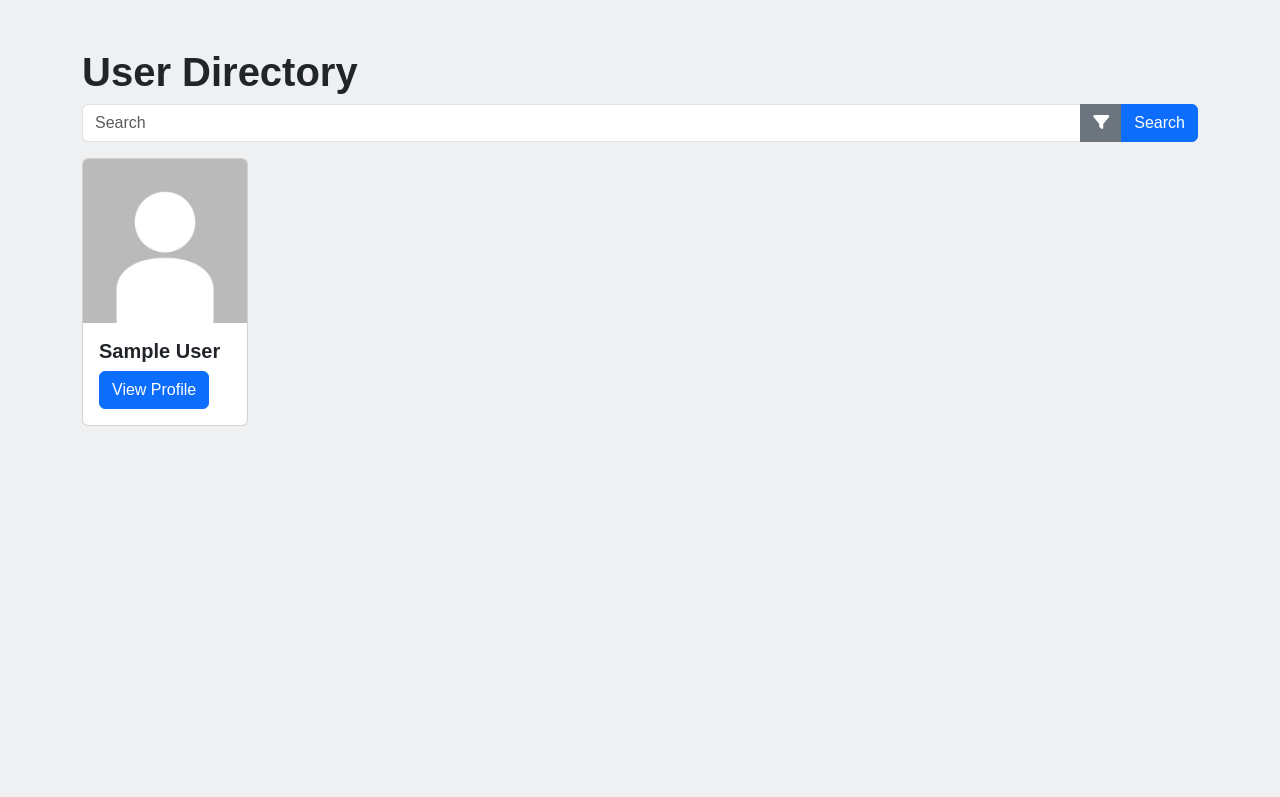
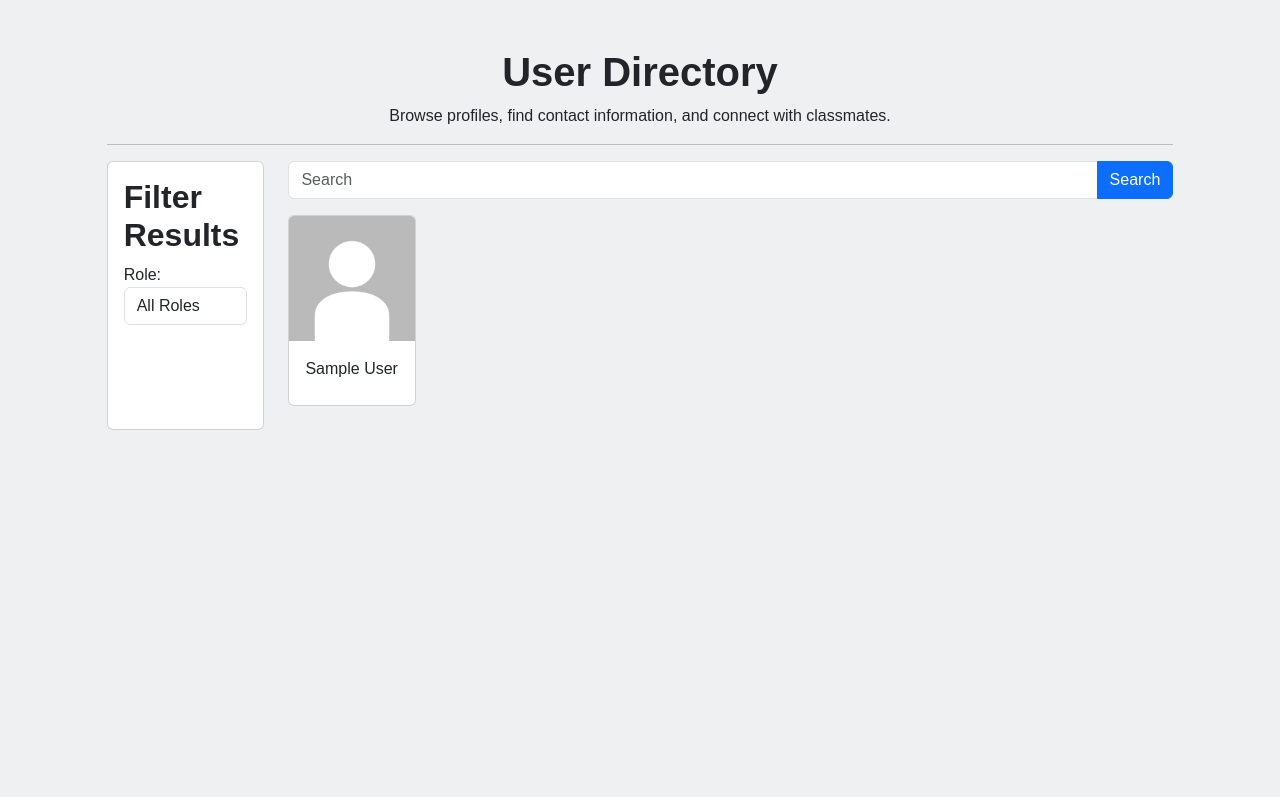
Before and after one commit to coopersully/law_app, a Django app: page /directory/ in a window 1280 px wide. Shown: the part 76-873 px from the top of the page. Run offline with Django 4.2, Linux system fonts and the light colour scheme; the visitor is signed in with stand-in values (Sample User, id 1); data comes from the database, SQL or seed files in the repository; parts of the project's set-up code (start-up, migrations or seed data) failed here and were passed over; some libraries are stand-ins or nearby versions.

Commit message:
Update directory for wireframes

```diff
--- a/static/css/styles.css
+++ b/static/css/styles.css
@@ -67,3 +67,9 @@ body {
 .text-justify {
     text-align: justify;
 }
+
+.truncate {
+    white-space: nowrap;
+    overflow: hidden;
+    text-overflow: ellipsis;
+}
--- a/templates/directory.html
+++ b/templates/directory.html
@@ -4,33 +4,19 @@
 {% block title %}Directory{% endblock %}
 
 {% block content %}
-    <div class="container my-5 full-screen-h">
+    <form method="get" action="{% url 'directory' %}">
+        <div class="col-12 col-md-10 mx-auto my-5 full-screen-h">
+            <div class="text-center">
                 <h1>User Directory</h1>
-
-        <!-- Search bar and role filter form -->
-        <form method="get" action="{% url 'directory' %}">
-            <div class="mb-3">
-                <!-- Search Bar -->
-                <div class="input-group">
-                    <input type="text" class="form-control" placeholder="Search" name="search"
-                           value="{{ request.GET.search }}">
-
-                    <!-- Filter Button -->
-                    <button class="btn btn-secondary" type="button" data-bs-toggle="collapse"
-                            data-bs-target="#filterMenu" aria-expanded="false">
-                        <i class="fas fa-filter"></i>
-                    </button>
-
-                    <!-- Search Button -->
-                    <button class="btn btn-primary" type="submit">
-                        Search
-                    </button>
+                <p>Browse profiles, find contact information, and connect with classmates.</p>
+                <hr>
             </div>
 
-                <!-- Collapsible Filter Menu -->
-                <div class="collapse mt-2" id="filterMenu">
-                    <div class="card card-body">
-                        <p class="fw-bolder">Filter Settings</p>
+            <div class="row">
+                <div class="col-md-2">
+                    <!-- Filter Menu -->
+                    <div class="card card-body" style="height: 100%">
+                        <h2>Filter Results</h2>
                         <label for="role">Role:</label>
                         <label>
                             <select class="form-control" name="role">
@@ -48,26 +34,40 @@
                         </label>
                     </div>
                 </div>
+                <div class="col-md-10">
+                    <!-- Search bar and role filter form -->
+                    <div class="mb-3">
+                        <!-- Search Bar -->
+                        <div class="input-group">
+                            <input type="text" class="form-control" placeholder="Search" name="search"
+                                   value="{{ request.GET.search }}">
+
+                            <!-- Search Button -->
+                            <button class="btn btn-primary" type="submit">
+                                Search
+                            </button>
                         </div>
-        </form>
+                    </div>
 
                     <!-- User cards -->
-        <div class="row">
+                    <div class="row flex-row d-flex align-items-stretch">
                         {% for user in users %}
                             <div class="col-md-2">
+                                <a class="text-decoration-none" href="{% url 'view_profile' user.username %}">
                                     <div class="card mb-4">
                                         {% if user.profile_pic %}
                                             <img src="{{ user.profile_pic.url }}" class="card-img-top"
                                                  alt="{{ user.first_name }} {{ user.last_name }}">
                                         {% else %}
-                            <img src="{% static 'images/default_profile_pic.jpg' %}" class="card-img-top"
+                                            <img src="{% static 'images/default_profile_pic.jpg' %}"
+                                                 class="card-img-top"
                                                  alt="{{ user.first_name }} {{ user.last_name }}">
                                         {% endif %}
                                         <div class="card-body">
-                            <h5 class="card-title">{{ user.first_name }} {{ user.last_name }}</h5>
-                            <a href="{% url 'view_profile' user.username %}" class="btn btn-primary">View Profile</a>
+                                            <p class="card-title truncate">{{ user.first_name }} {{ user.last_name }}</p>
                                         </div>
                                     </div>
+                                </a>
                             </div>
                         {% empty %}
                             <div class="col-12">
@@ -76,4 +76,7 @@
                         {% endfor %}
                     </div>
                 </div>
+            </div>
+        </div>
+    </form>
 {% endblock %}
```
Lines whose indentation alone changed are shown as unchanged.
